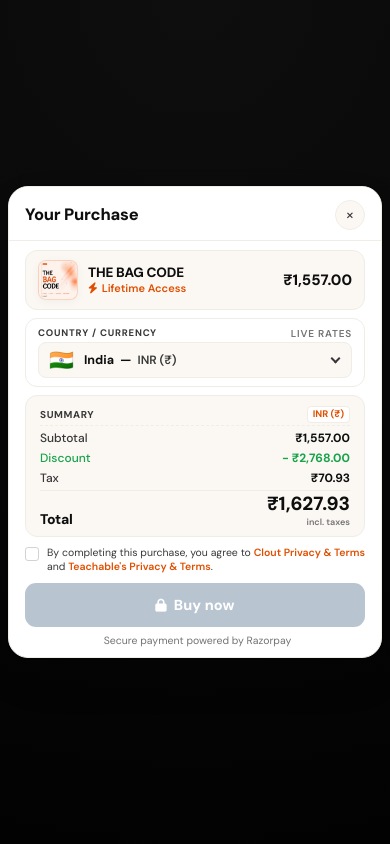
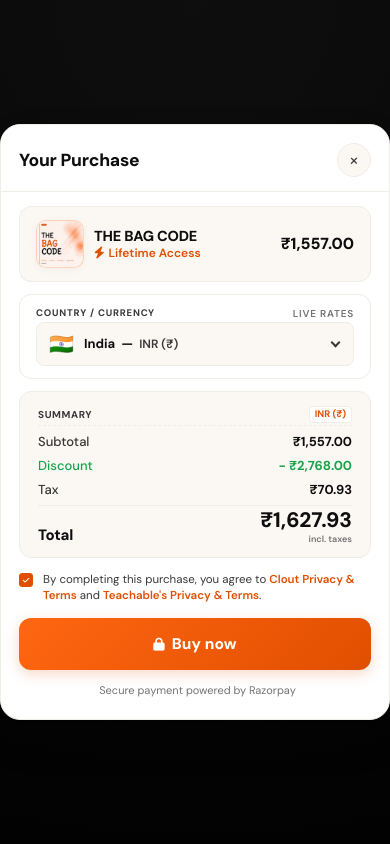
Before and after one commit to emirmubze/Clout, a Django app: page /checkout/ in a window 390 px wide. Run offline with Django 5.2, Linux system fonts and the light colour scheme; a user stored in the database is signed in; some libraries are stand-ins or nearby versions.

Commit message:
Restore original mobile checkout card UI styling and check terms checkbox by default

```diff
--- a/shop/templates/shop/checkout.html
+++ b/shop/templates/shop/checkout.html
@@ -851,7 +851,7 @@ body:not(.standalone) .secure {
 /* Mobile Devices & Phablets (<= 640px) */
 @media (max-width: 640px) {
     :root {
-        --card-pad-x: 18px;
+        --card-pad-x: 22px;
     }
 
     body:not(.standalone) .order-card {
@@ -859,7 +859,7 @@ body:not(.standalone) .secure {
     }
 
     .order-wrapper {
-        padding: 10px 8px;
+        padding: 0;
         align-items: center;
     }
 
@@ -874,58 +874,165 @@ body:not(.standalone) .secure {
     }
 
     .order-header {
-        padding: 14px var(--card-pad-x) 11px;
+        padding: 20px var(--card-pad-x) 16px;
     }
 
     .order-header h1 {
-        font-size: 17px;
+        font-size: 18px;
     }
 
     .close-btn {
-        width: 32px;
-        height: 32px;
-        min-width: 32px;
-        min-height: 32px;
-        font-size: 17px;
+        width: 36px;
+        height: 36px;
+        min-width: 36px;
+        min-height: 36px;
+        font-size: 19px;
     }
 
     .product {
-        margin-top: 11px;
-        margin-bottom: 9px;
-        padding: 10px 14px;
+        margin-top: 16px;
+        margin-bottom: 13px;
+        padding: 15px 18px;
     }
 
     .product-media {
-        width: 44px;
-        height: 44px;
+        width: 50px;
+        height: 50px;
+    }
+
+    .currency-box {
+        margin-bottom: 13px;
+        padding: 14px 18px;
+    }
+
+    .currency-selected {
+        min-height: 46px;
+    }
+
+    .summary-container {
+        margin-bottom: 15px;
+        padding: 16px 20px 14px;
+    }
+
+    .summary-row {
+        margin: 8px 0;
+        font-size: 13.5px;
+    }
+
+    .terms {
+        margin-bottom: 15px;
+        gap: 11px;
+    }
+
+    .terms span {
+        font-size: 12px;
+        line-height: 1.45;
+    }
+
+    .buy-btn {
+        height: 54px;
+        font-size: 16px;
+        border-radius: 12px;
+    }
+
+    .total-price strong {
+        font-size: 22px;
+    }
+
+    .secure {
+        margin-top: 14px;
+        padding-bottom: 24px;
+        font-size: 11.5px;
+    }
+
+    body:not(.standalone) .secure {
+        margin-top: 14px !important;
+        padding-bottom: 24px !important;
+    }
+}
+
+/* Compact Mobile (<= 480px) */
+@media (max-width: 480px) {
+    :root {
+        --card-pad-x: 18px;
+    }
+
+    .order-header {
+        padding: 18px var(--card-pad-x) 14px;
+    }
+
+    .order-header h1 {
+        font-size: 17.5px;
+    }
+
+    .close-btn {
+        width: 34px;
+        height: 34px;
+        min-width: 34px;
+        min-height: 34px;
+        font-size: 18px;
+    }
+
+    .product {
+        margin-top: 14px;
+        margin-bottom: 12px;
+        padding: 13px 16px;
+        gap: 12px;
+    }
+
+    .product-media {
+        width: 48px;
+        height: 48px;
+        border-radius: 10px;
     }
 
     .product-info h2 {
-        font-size: 14px;
+        font-size: 14.5px;
+    }
+
+    .product-info p {
+        font-size: 12px;
+    }
+
+    .product-price span {
+        font-size: 16px;
     }
 
     .currency-box {
-        margin-bottom: 9px;
-        padding: 10px 14px;
+        margin-bottom: 12px;
+        padding: 12px 16px;
     }
 
     .currency-selected {
-        min-height: 40px;
+        min-height: 44px;
+        padding: 0 12px;
+    }
+
+    .selected-country {
+        font-size: 13px;
     }
 
     .summary-container {
-        margin-bottom: 10px;
-        padding: 12px 16px 10px;
+        margin-bottom: 14px;
+        padding: 14px 18px 12px;
     }
 
     .summary-row {
-        margin: 5px 0;
         font-size: 13px;
+        margin: 7px 0;
+    }
+
+    .total-label {
+        font-size: 15px;
+    }
+
+    .total-price strong {
+        font-size: 21px;
     }
 
     .terms {
-        margin-bottom: 11px;
-        gap: 9px;
+        margin-bottom: 14px;
+        gap: 10px;
     }
 
     .terms span {
@@ -934,130 +1041,19 @@ body:not(.standalone) .secure {
     }
 
     .buy-btn {
-        height: 48px;
+        height: 52px;
         font-size: 15.5px;
-        border-radius: 11px;
-    }
-
-    .total-price strong {
-        font-size: 20px;
     }
 
     .secure {
-        margin-top: 8px;
-        padding-bottom: 12px;
+        margin-top: 13px;
+        padding-bottom: 22px;
         font-size: 11px;
     }
 
     body:not(.standalone) .secure {
-        margin-top: 8px !important;
-        padding-bottom: 12px !important;
-    }
-}
-
-/* Compact Mobile (<= 480px) */
-@media (max-width: 480px) {
-    :root {
-        --card-pad-x: 16px;
-    }
-
-    .order-header {
-        padding: 13px var(--card-pad-x) 10px;
-    }
-
-    .order-header h1 {
-        font-size: 16.5px;
-    }
-
-    .close-btn {
-        width: 30px;
-        height: 30px;
-        min-width: 30px;
-        min-height: 30px;
-        font-size: 16px;
-    }
-
-    .product {
-        margin-top: 9px;
-        margin-bottom: 8px;
-        padding: 9px 12px;
-        gap: 10px;
-    }
-
-    .product-media {
-        width: 40px;
-        height: 40px;
-        border-radius: 8px;
-    }
-
-    .product-info h2 {
-        font-size: 13.5px;
-    }
-
-    .product-info p {
-        font-size: 11px;
-    }
-
-    .product-price span {
-        font-size: 15px;
-    }
-
-    .currency-box {
-        margin-bottom: 8px;
-        padding: 8px 12px;
-    }
-
-    .currency-selected {
-        min-height: 36px;
-        padding: 0 10px;
-    }
-
-    .selected-country {
-        font-size: 12.5px;
-    }
-
-    .summary-container {
-        margin-bottom: 9px;
-        padding: 10px 14px 8px;
-    }
-
-    .summary-row {
-        font-size: 12px;
-        margin: 4px 0;
-    }
-
-    .total-label {
-        font-size: 14px;
-    }
-
-    .total-price strong {
-        font-size: 19px;
-    }
-
-    .terms {
-        margin-bottom: 9px;
-        gap: 8px;
-    }
-
-    .terms span {
-        font-size: 10.5px;
-        line-height: 1.35;
-    }
-
-    .buy-btn {
-        height: 44px;
-        font-size: 14.5px;
-    }
-
-    .secure {
-        margin-top: 7px;
-        padding-bottom: 10px;
-        font-size: 10.5px;
-    }
-
-    body:not(.standalone) .secure {
-        margin-top: 7px !important;
-        padding-bottom: 10px !important;
+        margin-top: 13px !important;
+        padding-bottom: 22px !important;
     }
 }
 
@@ -1336,6 +1332,7 @@ body:not(.standalone) .secure {
             <input
                 type="checkbox"
                 id="termsCheck"
+                checked
                 onchange="checkTerms()"
             >
             <span>
@@ -1352,7 +1349,6 @@ body:not(.standalone) .secure {
         <button
             class="buy-btn"
             id="buyBtn"
-            disabled
             onclick="startPayment()"
             type="button"
         >
```
